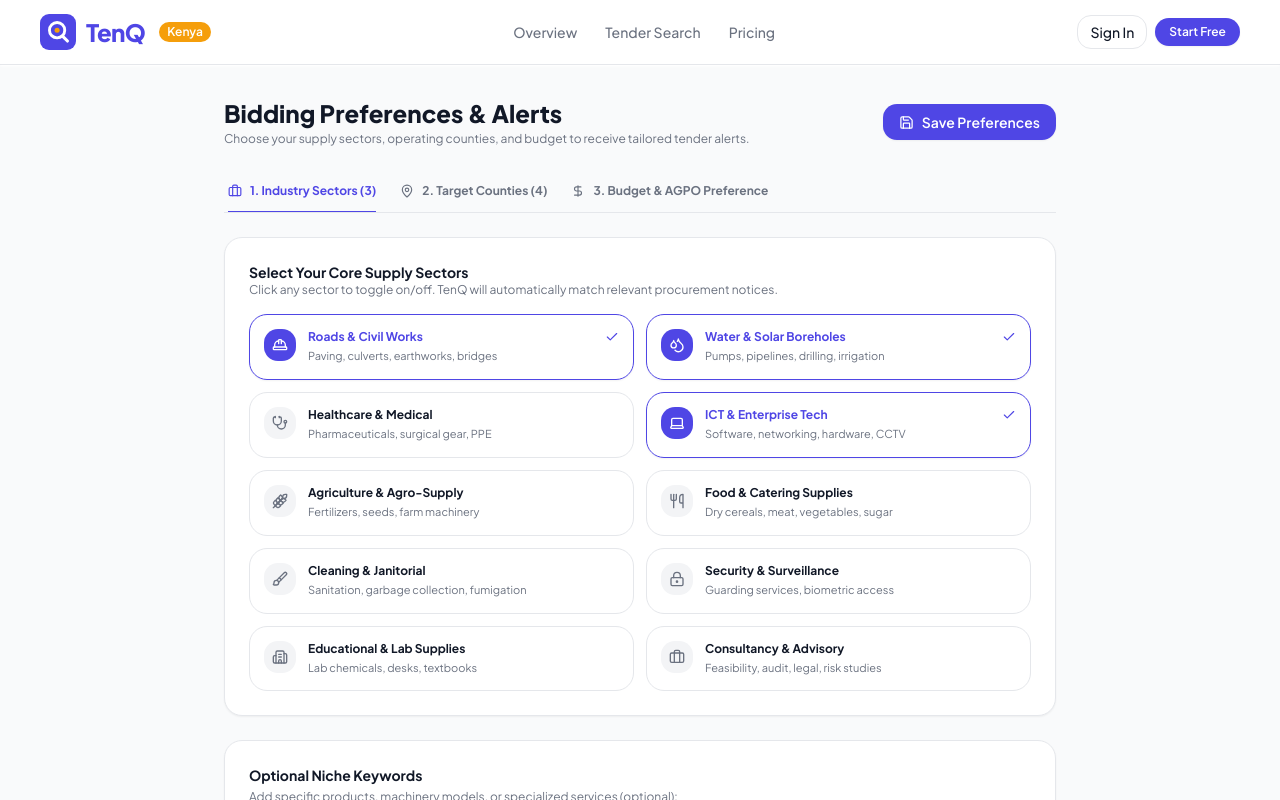
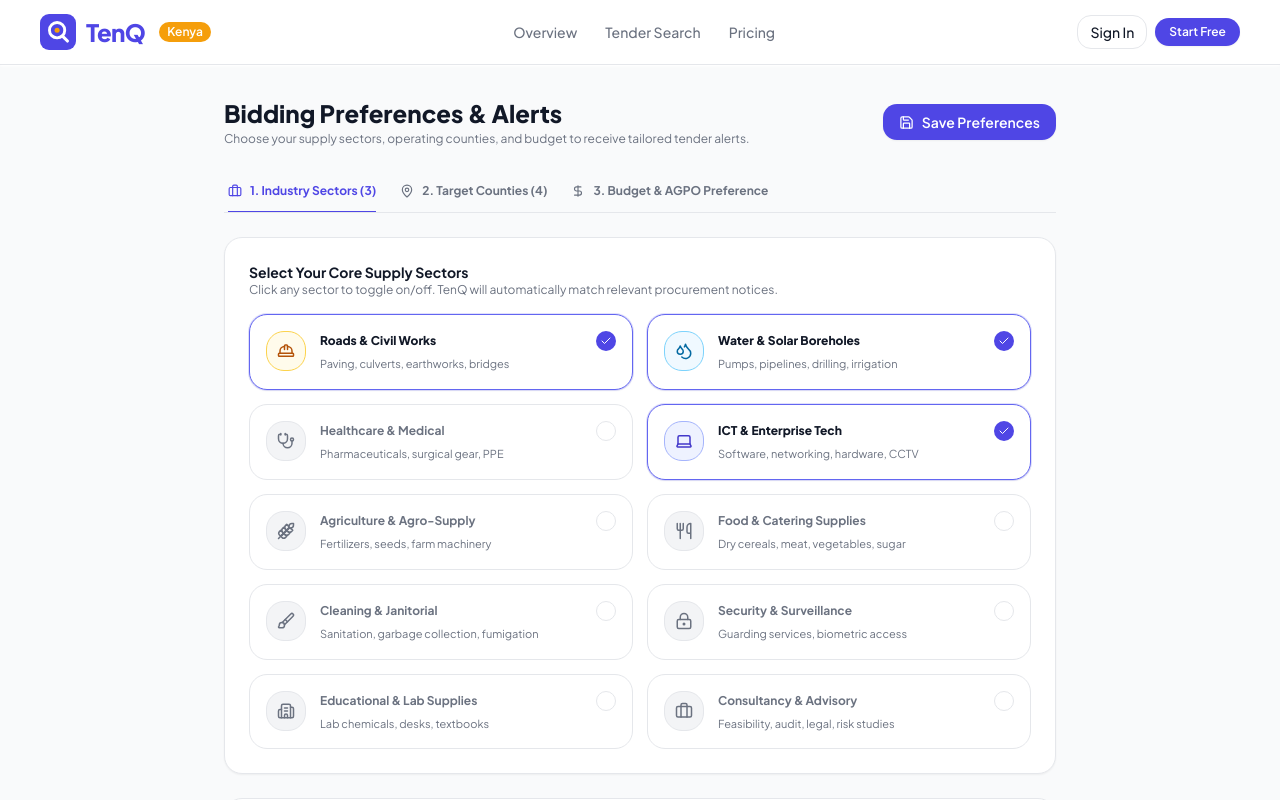
Before and after one commit to GabuGravin41/proQ, a Next.js app: page /capability-profile in a window 1280 px wide. Shown: the top 800 px of the page. Built offline with nearby package versions, Linux system fonts and the light colour scheme.

Commit message:
style: add distinct domain colors for supply sectors, AGPO cards, and regional chips to eliminate visual monotony

```diff
--- a/src/app/capability-profile/components/CapabilityProfilePage.tsx
+++ b/src/app/capability-profile/components/CapabilityProfilePage.tsx
@@ -10,33 +10,103 @@ import {
 import { toast } from 'sonner';
 
 const PREDEFINED_SECTORS = [
-  { id: 'roads', label: 'Roads & Civil Works', icon: HardHat, desc: 'Paving, culverts, earthworks, bridges' },
-  { id: 'water', label: 'Water & Solar Boreholes', icon: Droplets, desc: 'Pumps, pipelines, drilling, irrigation' },
-  { id: 'health', label: 'Healthcare & Medical', icon: Stethoscope, desc: 'Pharmaceuticals, surgical gear, PPE' },
-  { id: 'ict', label: 'ICT & Enterprise Tech', icon: Laptop, desc: 'Software, networking, hardware, CCTV' },
-  { id: 'agriculture', label: 'Agriculture & Agro-Supply', icon: Wheat, desc: 'Fertilizers, seeds, farm machinery' },
-  { id: 'food', label: 'Food & Catering Supplies', icon: Utensils, desc: 'Dry cereals, meat, vegetables, sugar' },
-  { id: 'cleaning', label: 'Cleaning & Janitorial', icon: Brush, desc: 'Sanitation, garbage collection, fumigation' },
-  { id: 'security', label: 'Security & Surveillance', icon: LockKeyhole, desc: 'Guarding services, biometric access' },
-  { id: 'education', label: 'Educational & Lab Supplies', icon: Building2, desc: 'Lab chemicals, desks, textbooks' },
-  { id: 'consulting', label: 'Consultancy & Advisory', icon: Briefcase, desc: 'Feasibility, audit, legal, risk studies' },
+  {
+    id: 'roads',
+    label: 'Roads & Civil Works',
+    icon: HardHat,
+    desc: 'Paving, culverts, earthworks, bridges',
+    colorClasses: 'text-amber-700 bg-amber-50 border-amber-300 dark:bg-amber-950/30 dark:text-amber-300 dark:border-amber-700',
+    activeBg: 'bg-amber-600 text-white border-amber-600',
+  },
+  {
+    id: 'water',
+    label: 'Water & Solar Boreholes',
+    icon: Droplets,
+    desc: 'Pumps, pipelines, drilling, irrigation',
+    colorClasses: 'text-sky-700 bg-sky-50 border-sky-300 dark:bg-sky-950/30 dark:text-sky-300 dark:border-sky-700',
+    activeBg: 'bg-sky-600 text-white border-sky-600',
+  },
+  {
+    id: 'health',
+    label: 'Healthcare & Medical',
+    icon: Stethoscope,
+    desc: 'Pharmaceuticals, surgical gear, PPE',
+    colorClasses: 'text-emerald-700 bg-emerald-50 border-emerald-300 dark:bg-emerald-950/30 dark:text-emerald-300 dark:border-emerald-700',
+    activeBg: 'bg-emerald-600 text-white border-emerald-600',
+  },
+  {
+    id: 'ict',
+    label: 'ICT & Enterprise Tech',
+    icon: Laptop,
+    desc: 'Software, networking, hardware, CCTV',
+    colorClasses: 'text-indigo-700 bg-indigo-50 border-indigo-300 dark:bg-indigo-950/30 dark:text-indigo-300 dark:border-indigo-700',
+    activeBg: 'bg-indigo-600 text-white border-indigo-600',
+  },
+  {
+    id: 'agriculture',
+    label: 'Agriculture & Agro-Supply',
+    icon: Wheat,
+    desc: 'Fertilizers, seeds, farm machinery',
+    colorClasses: 'text-lime-800 bg-lime-50 border-lime-300 dark:bg-lime-950/30 dark:text-lime-300 dark:border-lime-700',
+    activeBg: 'bg-lime-700 text-white border-lime-700',
+  },
+  {
+    id: 'food',
+    label: 'Food & Catering Supplies',
+    icon: Utensils,
+    desc: 'Dry cereals, meat, vegetables, sugar',
+    colorClasses: 'text-orange-700 bg-orange-50 border-orange-300 dark:bg-orange-950/30 dark:text-orange-300 dark:border-orange-700',
+    activeBg: 'bg-orange-600 text-white border-orange-600',
+  },
+  {
+    id: 'cleaning',
+    label: 'Cleaning & Janitorial',
+    icon: Brush,
+    desc: 'Sanitation, garbage collection, fumigation',
+    colorClasses: 'text-teal-700 bg-teal-50 border-teal-300 dark:bg-teal-950/30 dark:text-teal-300 dark:border-teal-700',
+    activeBg: 'bg-teal-600 text-white border-teal-600',
+  },
+  {
+    id: 'security',
+    label: 'Security & Surveillance',
+    icon: LockKeyhole,
+    desc: 'Guarding services, biometric access',
+    colorClasses: 'text-violet-700 bg-violet-50 border-violet-300 dark:bg-violet-950/30 dark:text-violet-300 dark:border-violet-700',
+    activeBg: 'bg-violet-600 text-white border-violet-600',
+  },
+  {
+    id: 'education',
+    label: 'Educational & Lab Supplies',
+    icon: Building2,
+    desc: 'Lab chemicals, desks, textbooks',
+    colorClasses: 'text-fuchsia-700 bg-fuchsia-50 border-fuchsia-300 dark:bg-fuchsia-950/30 dark:text-fuchsia-300 dark:border-fuchsia-700',
+    activeBg: 'bg-fuchsia-600 text-white border-fuchsia-600',
+  },
+  {
+    id: 'consulting',
+    label: 'Consultancy & Advisory',
+    icon: Briefcase,
+    desc: 'Feasibility, audit, legal, risk studies',
+    colorClasses: 'text-rose-700 bg-rose-50 border-rose-300 dark:bg-rose-950/30 dark:text-rose-300 dark:border-rose-700',
+    activeBg: 'bg-rose-600 text-white border-rose-600',
+  },
 ];
 
 const REGION_PRESETS = [
-  { label: 'All 47 Counties (Nationwide)', counties: kenyaCounties },
-  { label: 'Nairobi Metropolitan', counties: ['Nairobi', 'Kiambu', 'Machakos', 'Kajiado'] },
-  { label: 'Coast Region', counties: ['Mombasa', 'Kilifi', 'Kwale', 'Taita Taveta', 'Lamu', 'Tana River'] },
-  { label: 'Rift Valley', counties: ['Nakuru', 'Uasin Gishu', 'Kajiado', 'Bomet', 'Kericho', 'Narok', 'Baringo', 'Nandi'] },
-  { label: 'Central Kenya', counties: ['Kiambu', 'Nyeri', 'Murang\'a', 'Kirinyaga', 'Nyandarua'] },
-  { label: 'Western & Nyanza', counties: ['Kisumu', 'Kakamega', 'Bungoma', 'Kisii', 'Homa Bay', 'Migori', 'Siaya', 'Busia'] },
-  { label: 'Northern & ASAL', counties: ['Turkana', 'Garissa', 'Wajir', 'Mandera', 'Marsabit', 'Isiolo', 'Samburu'] },
+  { label: 'All 47 Counties (Nationwide)', counties: kenyaCounties, badgeColor: 'bg-indigo-100 text-indigo-800 border-indigo-200' },
+  { label: 'Nairobi Metropolitan', counties: ['Nairobi', 'Kiambu', 'Machakos', 'Kajiado'], badgeColor: 'bg-amber-100 text-amber-800 border-amber-200' },
+  { label: 'Coast Region', counties: ['Mombasa', 'Kilifi', 'Kwale', 'Taita Taveta', 'Lamu', 'Tana River'], badgeColor: 'bg-sky-100 text-sky-800 border-sky-200' },
+  { label: 'Rift Valley', counties: ['Nakuru', 'Uasin Gishu', 'Kajiado', 'Bomet', 'Kericho', 'Narok', 'Baringo', 'Nandi'], badgeColor: 'bg-emerald-100 text-emerald-800 border-emerald-200' },
+  { label: 'Central Kenya', counties: ['Kiambu', 'Nyeri', 'Murang\'a', 'Kirinyaga', 'Nyandarua'], badgeColor: 'bg-teal-100 text-teal-800 border-teal-200' },
+  { label: 'Western & Nyanza', counties: ['Kisumu', 'Kakamega', 'Bungoma', 'Kisii', 'Homa Bay', 'Migori', 'Siaya', 'Busia'], badgeColor: 'bg-violet-100 text-violet-800 border-violet-200' },
+  { label: 'Northern & ASAL', counties: ['Turkana', 'Garissa', 'Wajir', 'Mandera', 'Marsabit', 'Isiolo', 'Samburu'], badgeColor: 'bg-orange-100 text-orange-800 border-orange-200' },
 ];
 
 const BUDGET_PRESETS = [
-  { label: 'Under KES 5M (SME & AGPO)', min: '0', max: '5000000' },
-  { label: 'KES 5M – KES 25M (Standard Contracts)', min: '5000000', max: '25000000' },
-  { label: 'KES 25M – KES 100M (Mid-Scale Enterprise)', min: '25000000', max: '100000000' },
-  { label: 'Above KES 100M (Large Infrastructure & PPP)', min: '100000000', max: '2000000000' },
+  { label: 'Under KES 5M (SME & AGPO)', min: '0', max: '5000000', tag: 'Micro / SME' },
+  { label: 'KES 5M – KES 25M (Standard Contracts)', min: '5000000', max: '25000000', tag: 'Standard' },
+  { label: 'KES 25M – KES 100M (Mid-Scale Enterprise)', min: '25000000', max: '100000000', tag: 'Commercial' },
+  { label: 'Above KES 100M (Major Infrastructure & PPP)', min: '100000000', max: '2000000000', tag: 'Mega Project' },
 ];
 
 export default function CapabilityProfilePage() {
@@ -119,7 +189,7 @@ export default function CapabilityProfilePage() {
           onClick={() => setActiveTab('sectors')}
           className={`flex items-center gap-2 py-3 text-xs font-bold transition-all shrink-0 border-b-2 -mb-px ${
             activeTab === 'sectors'
-              ? 'border-primary text-primary'
+              ? 'border-indigo-600 text-indigo-600 dark:border-indigo-400 dark:text-indigo-400'
               : 'border-transparent text-muted-foreground hover:text-foreground hover:border-border'
           }`}
         >
@@ -131,7 +201,7 @@ export default function CapabilityProfilePage() {
           onClick={() => setActiveTab('counties')}
           className={`flex items-center gap-2 py-3 text-xs font-bold transition-all shrink-0 border-b-2 -mb-px ${
             activeTab === 'counties'
-              ? 'border-primary text-primary'
+              ? 'border-indigo-600 text-indigo-600 dark:border-indigo-400 dark:text-indigo-400'
               : 'border-transparent text-muted-foreground hover:text-foreground hover:border-border'
           }`}
         >
@@ -143,7 +213,7 @@ export default function CapabilityProfilePage() {
           onClick={() => setActiveTab('budget')}
           className={`flex items-center gap-2 py-3 text-xs font-bold transition-all shrink-0 border-b-2 -mb-px ${
             activeTab === 'budget'
-              ? 'border-primary text-primary'
+              ? 'border-indigo-600 text-indigo-600 dark:border-indigo-400 dark:text-indigo-400'
               : 'border-transparent text-muted-foreground hover:text-foreground hover:border-border'
           }`}
         >
@@ -152,7 +222,7 @@ export default function CapabilityProfilePage() {
         </button>
       </div>
 
-      {/* Tab 1: Industry Sectors */}
+      {/* Tab 1: Industry Sectors with Distinct Color Coding */}
       {activeTab === 'sectors' && (
         <div className="space-y-6 animate-fade-in">
           <div className="card p-6">
@@ -163,7 +233,7 @@ export default function CapabilityProfilePage() {
               </p>
             </div>
 
-            <div className="grid grid-cols-1 sm:grid-cols-2 gap-3">
+            <div className="grid grid-cols-1 sm:grid-cols-2 gap-3.5">
               {PREDEFINED_SECTORS.map((sector) => {
                 const Icon = sector.icon;
                 const isSelected = selectedSectors.includes(sector.label);
@@ -171,23 +241,32 @@ export default function CapabilityProfilePage() {
                   <div
                     key={sector.id}
                     onClick={() => toggleSector(sector.label)}
-                    className={`p-3.5 rounded-xl border cursor-pointer transition-all flex items-start gap-3 ${
+                    className={`p-4 rounded-xl border cursor-pointer transition-all flex items-start gap-3.5 ${
                       isSelected
-                        ? 'border-primary bg-primary/5 shadow-sm'
-                        : 'border-border bg-card hover:bg-muted/60'
+                        ? 'border-indigo-500 ring-1 ring-indigo-500/20 bg-card shadow-sm'
+                        : 'border-border bg-card hover:bg-muted/50'
                     }`}
                   >
-                    <div className={`p-2 rounded-lg shrink-0 ${isSelected ? 'bg-primary text-white' : 'bg-muted text-muted-foreground'}`}>
-                      <Icon size={16} />
+                    {/* Domain-specific distinct color avatar */}
+                    <div className={`p-2.5 rounded-xl shrink-0 transition-all border ${
+                      isSelected ? sector.colorClasses : 'bg-muted text-muted-foreground border-border'
+                    }`}>
+                      <Icon size={18} />
                     </div>
                     <div className="flex-1 min-w-0">
                       <div className="flex items-center justify-between">
-                        <p className={`text-xs font-bold ${isSelected ? 'text-primary' : 'text-foreground'}`}>
+                        <p className={`text-xs font-bold ${isSelected ? 'text-foreground font-extrabold' : 'text-muted-foreground'}`}>
                           {sector.label}
                         </p>
-                        {isSelected && <Check size={14} className="text-primary shrink-0" />}
+                        {isSelected ? (
+                          <span className="w-5 h-5 rounded-full bg-indigo-600 text-white flex items-center justify-center text-[10px]">
+                            <Check size={12} />
+                          </span>
+                        ) : (
+                          <span className="w-5 h-5 rounded-full border border-border" />
+                        )}
                       </div>
-                      <p className="text-[11px] text-muted-foreground mt-0.5 leading-relaxed">{sector.desc}</p>
+                      <p className="text-[11px] text-muted-foreground mt-1 leading-relaxed">{sector.desc}</p>
                     </div>
                   </div>
                 );
@@ -199,12 +278,12 @@ export default function CapabilityProfilePage() {
           <div className="card p-6">
             <h2 className="text-sm font-bold text-foreground mb-1">Optional Niche Keywords</h2>
             <p className="text-xs text-muted-foreground mb-3">
-              Add specific products, machinery models, or specialized services (optional):
+              Add specific products, machinery models, or specialized items (optional):
             </p>
 
             <div className="flex flex-wrap gap-1.5 mb-3">
               {customKeywords.map(kw => (
-                <span key={kw} className="inline-flex items-center gap-1 px-2.5 py-1 rounded-full bg-secondary text-secondary-foreground text-xs font-medium">
+                <span key={kw} className="inline-flex items-center gap-1 px-2.5 py-1 rounded-full bg-indigo-50 text-indigo-700 border border-indigo-200 text-xs font-medium">
                   {kw}
                   <button onClick={() => handleRemoveKeyword(kw)} className="hover:text-danger">
                     <X size={11} />
@@ -219,7 +298,7 @@ export default function CapabilityProfilePage() {
                 value={keywordInput}
                 onChange={e => setKeywordInput(e.target.value)}
                 onKeyDown={e => e.key === 'Enter' && (e.preventDefault(), handleAddKeyword())}
-                placeholder="e.g. hemodialysis, grader, asphalt..."
+                placeholder="e.g. hemodialysis, motor grader, asphalt..."
                 className="input-base text-xs"
               />
               <button onClick={handleAddKeyword} className="btn-secondary px-3 text-xs shrink-0">
@@ -244,7 +323,7 @@ export default function CapabilityProfilePage() {
                 <button
                   key={i}
                   onClick={() => applyCountyPreset(preset.counties)}
-                  className="px-3 py-1.5 rounded-lg text-xs font-semibold bg-muted hover:bg-secondary text-foreground hover:text-primary transition-all border border-border"
+                  className={`px-3 py-1.5 rounded-lg text-xs font-semibold transition-all border ${preset.badgeColor} hover:opacity-90 active:scale-95`}
                 >
                   {preset.label}
                 </button>
@@ -258,7 +337,7 @@ export default function CapabilityProfilePage() {
                 </h3>
                 <button
                   onClick={() => setSelectedCounties([])}
-                  className="text-xs text-primary hover:underline font-semibold"
+                  className="text-xs text-indigo-600 hover:underline font-semibold"
                 >
                   Clear All
                 </button>
@@ -273,7 +352,7 @@ export default function CapabilityProfilePage() {
                       onClick={() => toggleCounty(county)}
                       className={`px-2.5 py-1 rounded-lg text-xs font-medium transition-all border ${
                         isSelected
-                          ? 'bg-primary text-primary-foreground border-primary'
+                          ? 'bg-indigo-600 text-white border-indigo-600 shadow-sm'
                           : 'bg-card text-foreground border-border hover:bg-muted'
                       }`}
                     >
@@ -308,13 +387,16 @@ export default function CapabilityProfilePage() {
                     setMaxBudget(preset.max);
                     toast.info(`Budget set to ${preset.label}`);
                   }}
-                  className={`p-3 rounded-xl border text-left text-xs font-semibold transition-all ${
+                  className={`p-3.5 rounded-xl border text-left text-xs font-semibold transition-all flex items-center justify-between ${
                     minBudget === preset.min && maxBudget === preset.max
-                      ? 'border-primary bg-primary/5 text-primary'
+                      ? 'border-indigo-600 bg-indigo-50/50 text-indigo-900 ring-1 ring-indigo-500'
                       : 'border-border bg-card hover:bg-muted text-foreground'
                   }`}
                 >
-                  {preset.label}
+                  <span>{preset.label}</span>
+                  <span className="text-[10px] px-2 py-0.5 rounded-full bg-muted font-bold text-muted-foreground">
+                    {preset.tag}
+                  </span>
                 </button>
               ))}
             </div>
@@ -351,18 +433,18 @@ export default function CapabilityProfilePage() {
 
             <div className="grid grid-cols-2 sm:grid-cols-4 gap-3">
               {[
-                { id: 'None', label: 'None (Standard)' },
-                { id: 'Youth', label: 'Youth (18–35)' },
-                { id: 'Women', label: 'Women-Owned' },
-                { id: 'PWD', label: 'PWD Enterprise' },
+                { id: 'None', label: 'None (Standard)', color: 'bg-slate-700 text-white', unselected: 'border-slate-200 hover:bg-slate-50' },
+                { id: 'Youth', label: 'Youth (18–35)', color: 'bg-purple-600 text-white', unselected: 'border-purple-200 text-purple-700 bg-purple-50/50 hover:bg-purple-50' },
+                { id: 'Women', label: 'Women-Owned', color: 'bg-pink-600 text-white', unselected: 'border-pink-200 text-pink-700 bg-pink-50/50 hover:bg-pink-50' },
+                { id: 'PWD', label: 'PWD Enterprise', color: 'bg-blue-600 text-white', unselected: 'border-blue-200 text-blue-700 bg-blue-50/50 hover:bg-blue-50' },
               ].map(agpo => (
                 <button
                   key={agpo.id}
                   onClick={() => setAgpoCategory(agpo.id as any)}
-                  className={`p-3 rounded-xl border text-center text-xs font-bold transition-all ${
+                  className={`p-3.5 rounded-xl border text-center text-xs font-bold transition-all ${
                     agpoCategory === agpo.id
-                      ? 'border-primary bg-primary text-white shadow-sm'
-                      : 'border-border bg-card hover:bg-muted text-foreground'
+                      ? `${agpo.color} shadow-sm ring-2 ring-offset-1 ring-primary`
+                      : `bg-card ${agpo.unselected}`
                   }`}
                 >
                   {agpo.label}
@@ -379,7 +461,7 @@ export default function CapabilityProfilePage() {
           Ready to save your preferences? Click save to recalculate all 500 fit scores.
         </span>
         <button onClick={handleSave} className="btn-primary text-xs">
-          <Save size={14} /> Save & Recalculate Matches
+          <Save size={14} /> Save Preferences
         </button>
       </div>
     </div>
```
